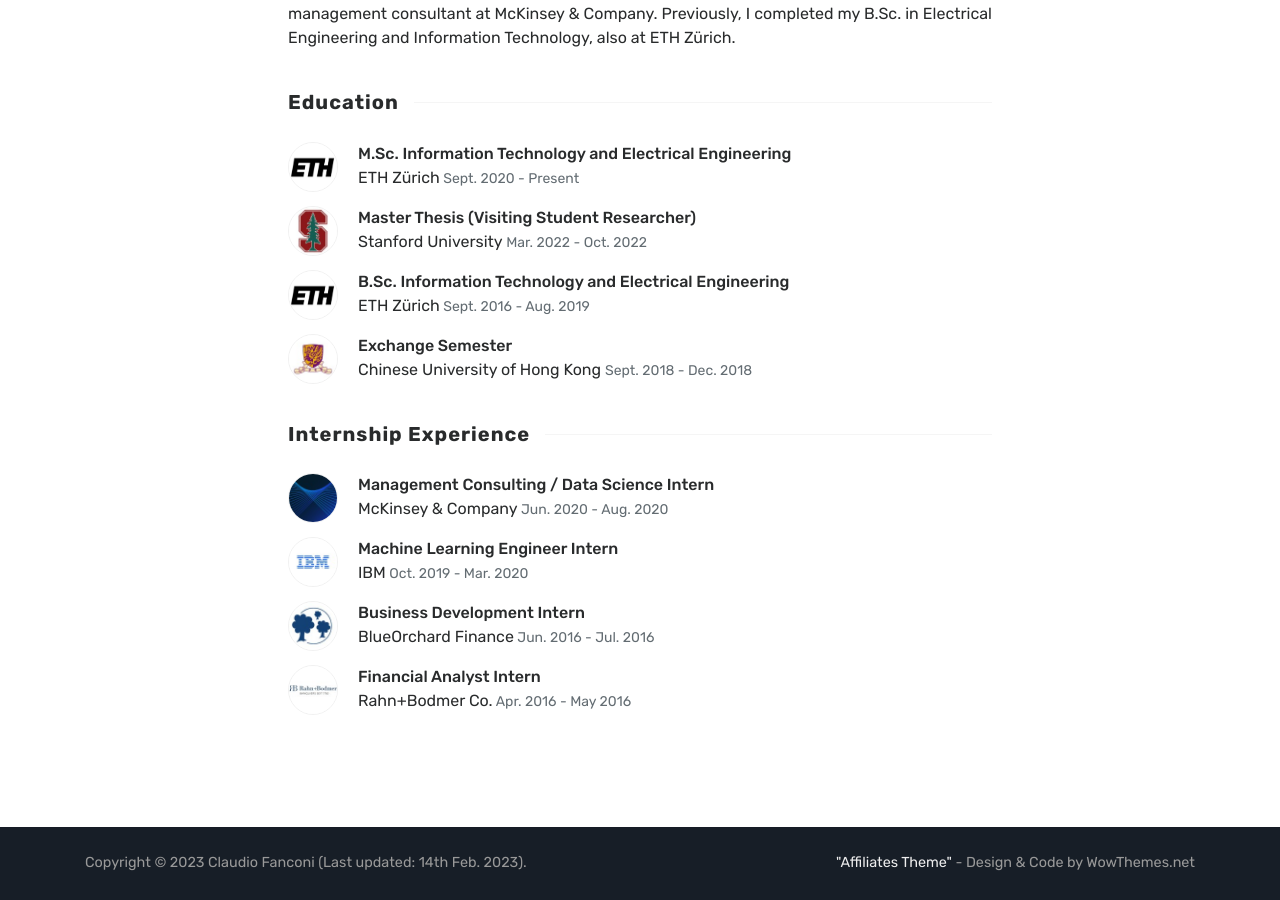
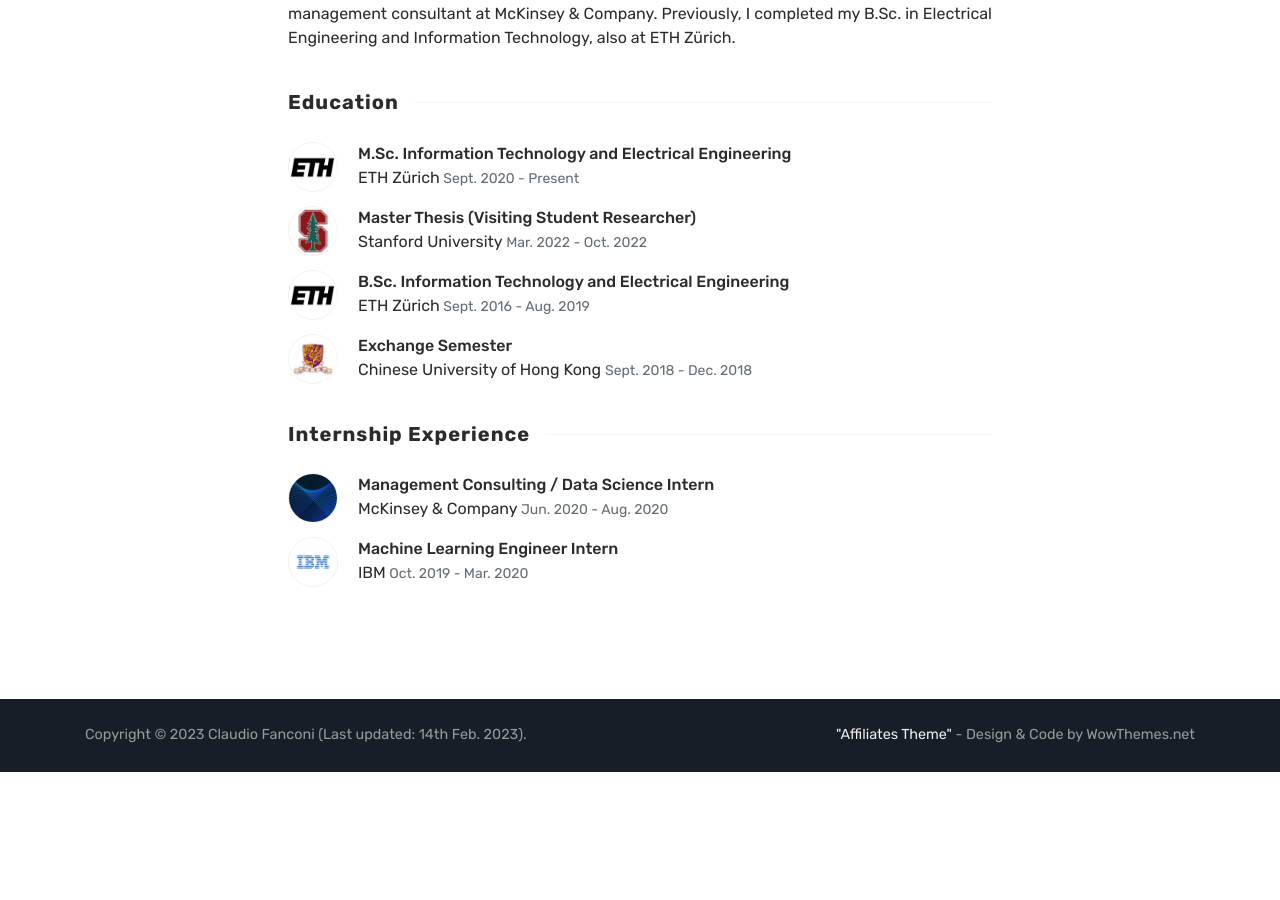
Before and after one commit to fanconic/fanconic.github.io, a Jekyll site: the page built from index.html, in a window 1280 px wide and 900 px high, scrolled down 722 px. Built offline with Jekyll 4.4.1, drawn with Linux system fonts in a browser that asks for light colours; after the commit the page ends 1494 px from its top, so only the background shows below that.

Commit message:
deleted old internship experience

```diff
--- a/index.html
+++ b/index.html
@@ -39,10 +39,12 @@ title: Home
                 alt="ETH Zürich">
             <p><span style="font-weight: 500;">M.Sc. Information Technology and Electrical Engineering</span><br />ETH
                 Zürich<span class="text-muted" style="font-size: 14px;"> Sept. 2020 - Present</span></p>
-            <img class="rounded-circle img-responsive pull-left" src="{{ site.baseurl }}/assets/images/about/stanford.jpeg"
-                alt="Stanford University">
-            <p><span style="font-weight: 500;">Master Thesis (Visiting Student Researcher)</span><br />Stanford University
-                <span class="text-muted" style="font-size: 14px;"> Mar. 2022 - Oct. 2022</span></p>
+            <img class="rounded-circle img-responsive pull-left"
+                src="{{ site.baseurl }}/assets/images/about/stanford.jpeg" alt="Stanford University">
+            <p><span style="font-weight: 500;">Master Thesis (Visiting Student Researcher)</span><br />Stanford
+                University
+                <span class="text-muted" style="font-size: 14px;"> Mar. 2022 - Oct. 2022</span>
+            </p>
             <img class="rounded-circle img-responsive pull-left" src="{{ site.baseurl }}/assets/images/about/e2.png"
                 alt="ETH Zürich">
             <p><span style="font-weight: 500;">B.Sc. Information Technology and Electrical Engineering</span><br />ETH
@@ -50,7 +52,8 @@ title: Home
             <img class="rounded-circle img-responsive pull-left" src="{{ site.baseurl }}/assets/images/about/chuk.jpeg"
                 alt="Chinese University of Hong Kong">
             <p><span style="font-weight: 500;">Exchange Semester</span><br />Chinese University of Hong Kong
-                <span class="text-muted" style="font-size: 14px;"> Sept. 2018 - Dec. 2018</span></p>
+                <span class="text-muted" style="font-size: 14px;"> Sept. 2018 - Dec. 2018</span>
+            </p>
         </div>
         <br />
         <div class="wrapintro-title">
@@ -59,20 +62,12 @@ title: Home
         <div class="wrapintro-details">
             <img class="rounded-circle img-responsive pull-left" src="{{ site.baseurl }}/assets/images/about/mck.jpeg"
                 alt="McKinsey & Company">
-            <p><span style="font-weight: 500;">Management Consulting / Data Science Intern</span><br />McKinsey & Company<span
-                    class="text-muted" style="font-size: 14px;"> Jun. 2020 - Aug. 2020</span></p>
+            <p><span style="font-weight: 500;">Management Consulting / Data Science Intern</span><br />McKinsey &
+                Company<span class="text-muted" style="font-size: 14px;"> Jun. 2020 - Aug. 2020</span></p>
             <img class="rounded-circle img-responsive pull-left" src="{{ site.baseurl }}/assets/images/about/ibm.jpeg"
                 alt="IBM">
             <p><span style="font-weight: 500;">Machine Learning Engineer Intern</span><br />IBM<span class="text-muted"
                     style="font-size: 14px;"> Oct. 2019 - Mar. 2020</span></p>
-            <img class="rounded-circle img-responsive pull-left" src="{{ site.baseurl }}/assets/images/about/bo.jpeg"
-                alt="BlueOrchard Finance">
-            <p><span style="font-weight: 500;">Business Development Intern</span><br />BlueOrchard Finance<span
-                    class="text-muted" style="font-size: 14px;"> Jun. 2016 - Jul. 2016</span></p>
-            <img class="rounded-circle img-responsive pull-left" src="{{ site.baseurl }}/assets/images/about/rb.jpeg"
-                alt="Rahn+Bodmer Co.">
-            <p><span style="font-weight: 500;">Financial Analyst Intern</span><br />Rahn+Bodmer Co.<span class="text-muted"
-                    style="font-size: 14px;"> Apr. 2016 - May 2016</span></p>
         </div>
     </div>
 </section>
```
